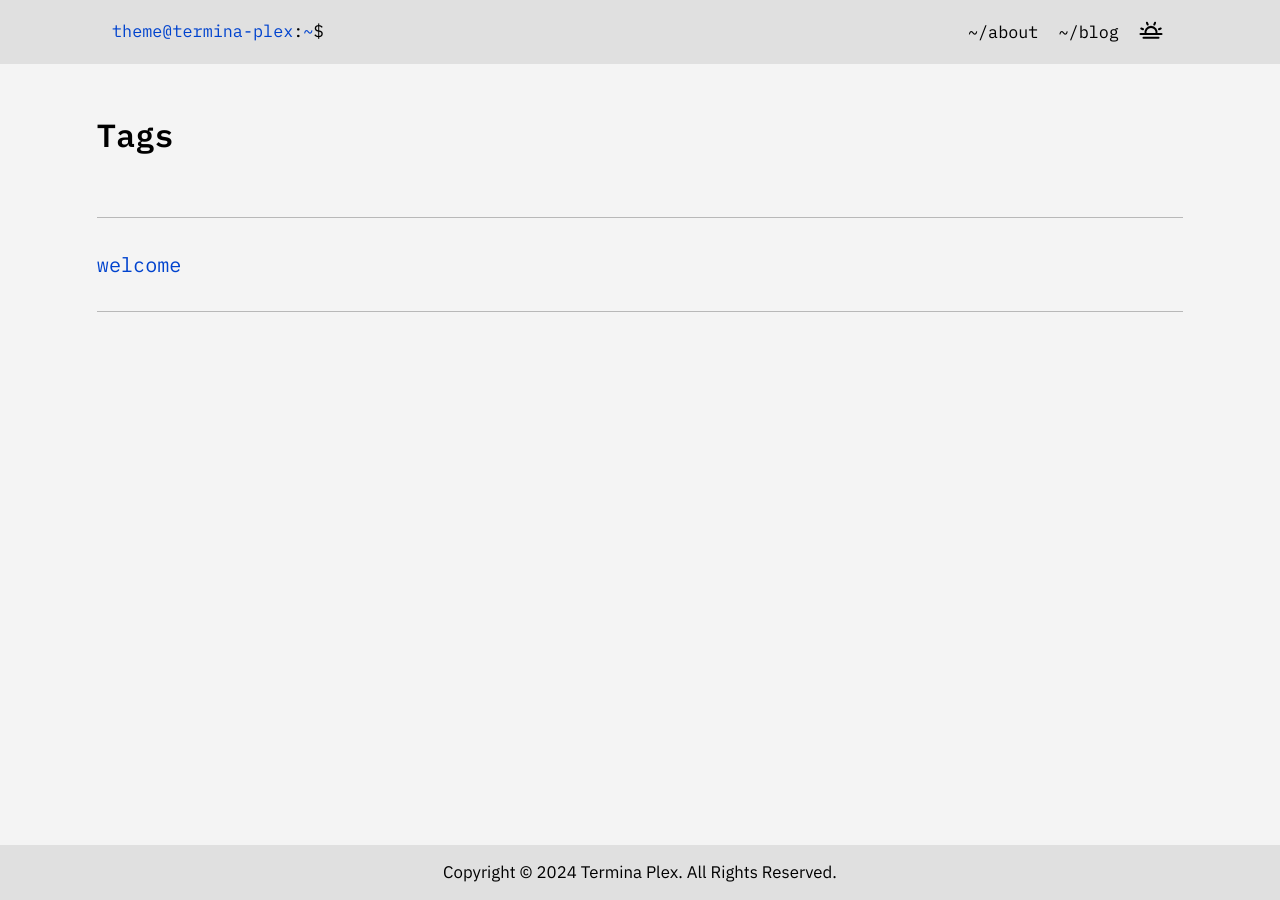
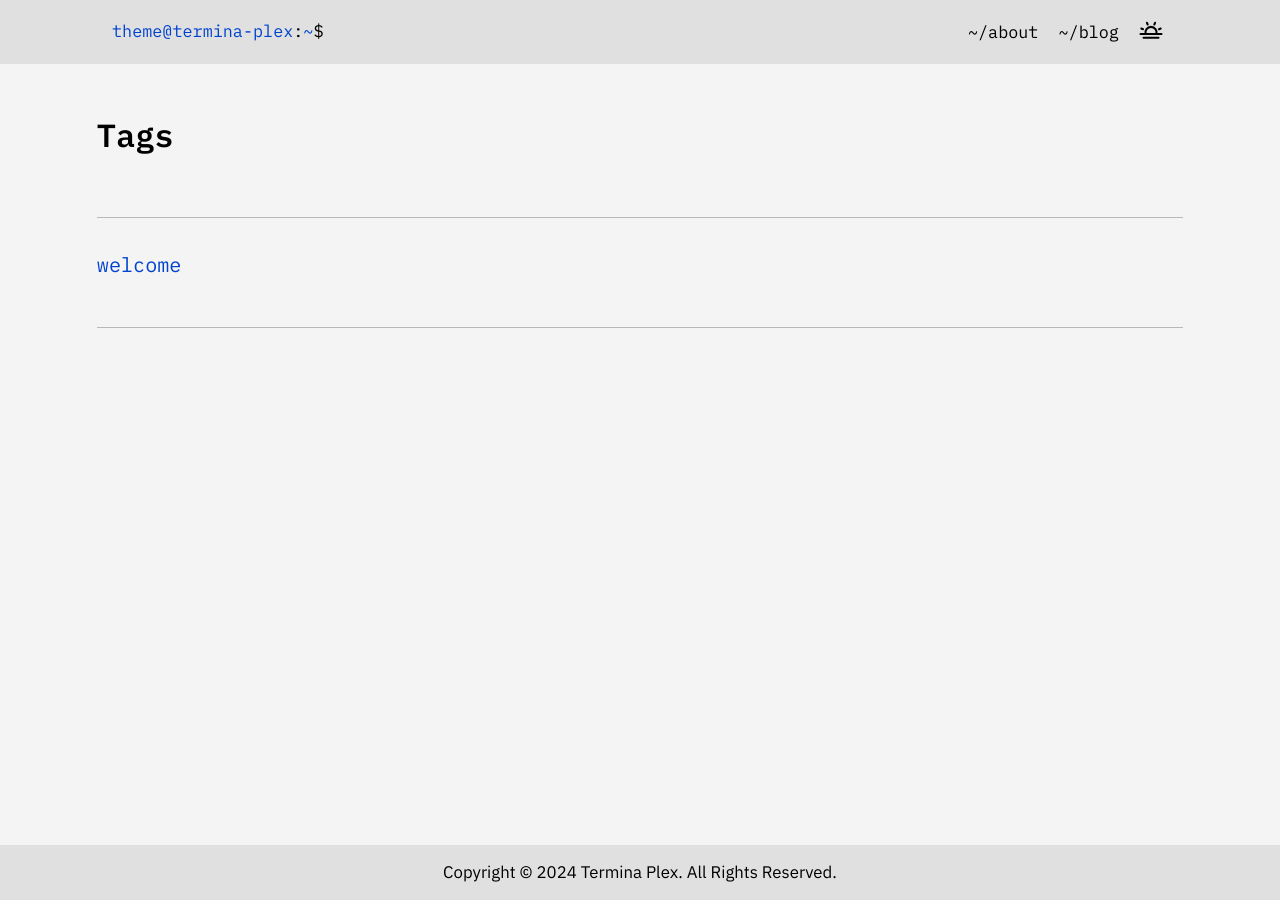
Before and after one commit to questionlp/termina-plex, a Jekyll site: the page built from tag/index.md, in a window 1280 px wide. Built offline with Jekyll 4.4.1, drawn with Linux system fonts in a browser that asks for light colours.

Commit message:
Fixing padding-bottom on last .postInfo

```diff
--- a/_sass/termina-plex/_layout.scss
+++ b/_sass/termina-plex/_layout.scss
@@ -289,6 +289,7 @@ div#theme-toggle {
 
 .postInfo:last-of-type {
   border-bottom: 1px solid rgba(127, 127, 127, 0.5);
+  padding-bottom: 2rem;
 }
 
 .postDate {
```
Also changed, not shown: termina-plex.gemspec.
